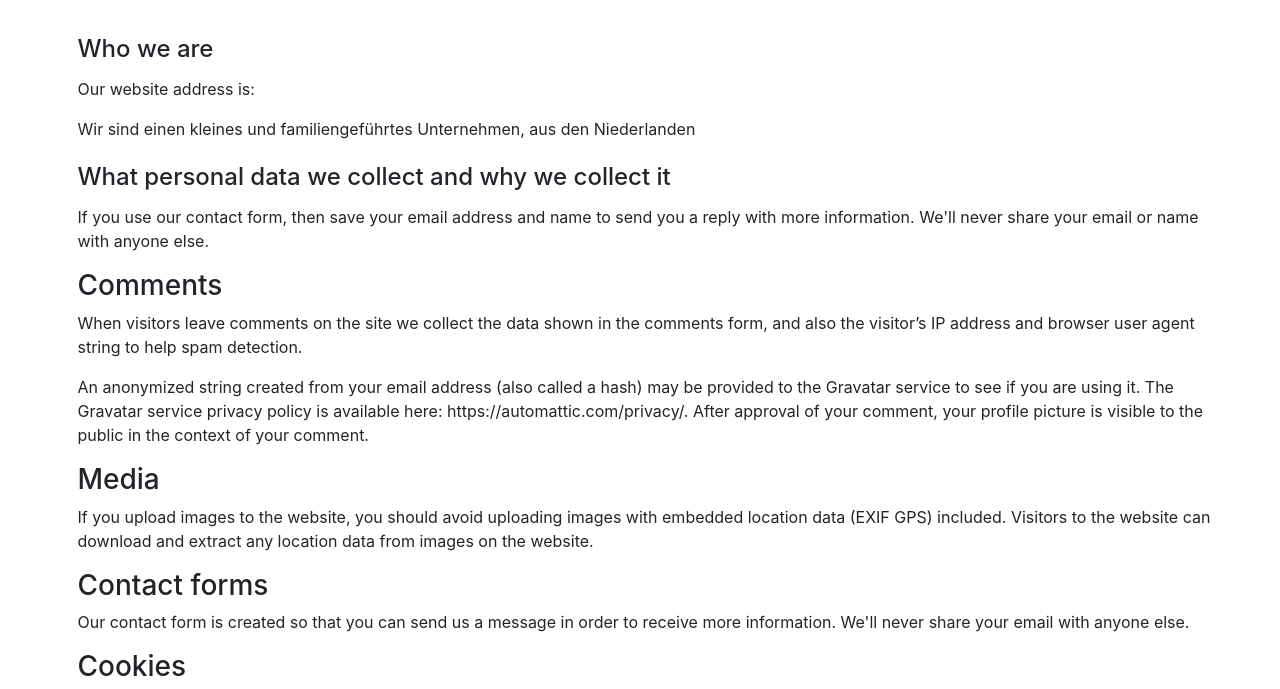
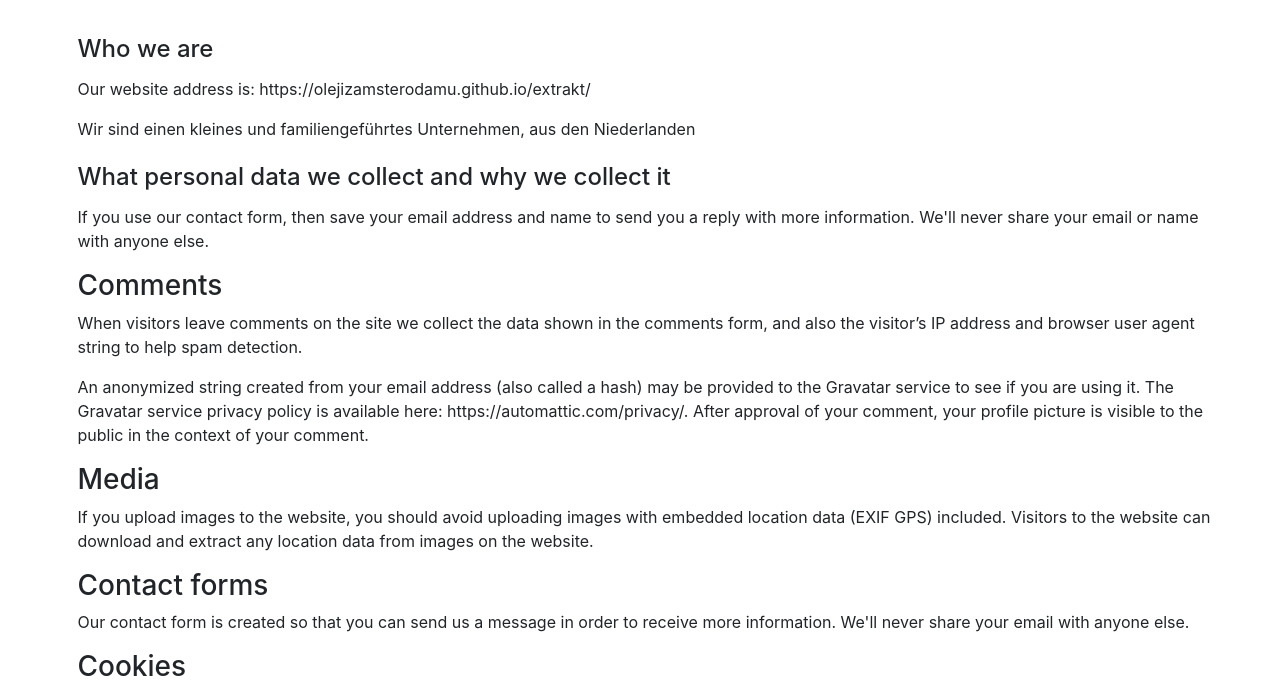
Before and after one commit to olejizAmsterodamu/extrakt, a plain HTML site: page privacy.html in a window 1280 px wide. Shown: the part 97-786 px from the top of the page. Drawn offline with Linux system fonts and the light colour scheme.

Commit message:
Update privacy.html

```diff
--- a/privacy.html
+++ b/privacy.html
@@ -48,7 +48,7 @@
 
 
 
-<p>Our website address is:  </p>
+<p>Our website address is:  https://olejizamsterodamu.github.io/extrakt/</p>
 
 <p>Wir sind einen kleines und familiengeführtes Unternehmen, aus den Niederlanden</p>
 
```
